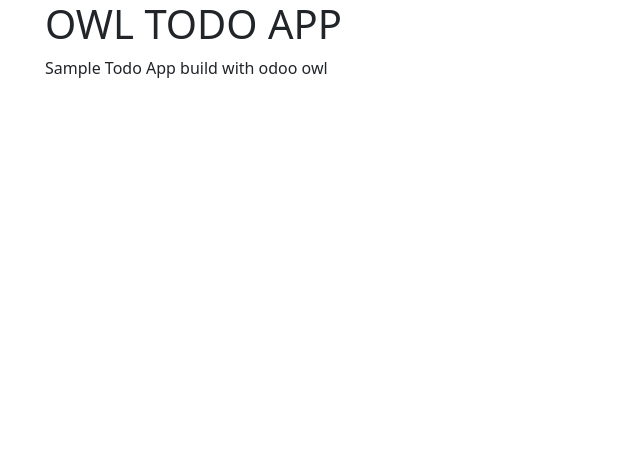
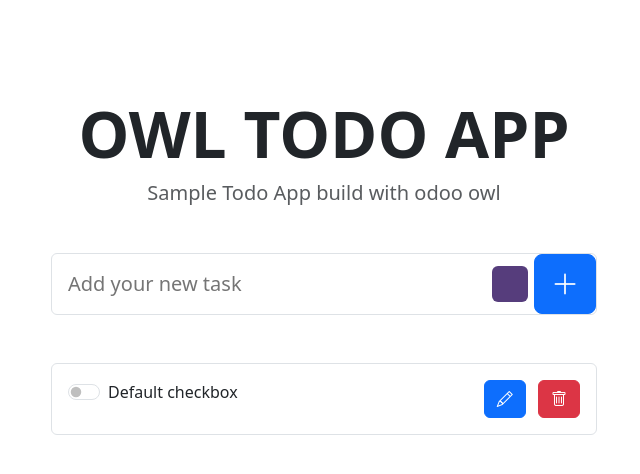
Before and after one commit to niye2121/OWLTodoApp, a plain HTML site: page index.html in a window 1280 px wide. Shown: the whole page, without its empty margins (316-956 px from the left). Drawn offline with nearby package versions, Linux system fonts and the light colour scheme.

Commit message:
Design Basic UI

```diff
--- a/index.html
+++ b/index.html
@@ -12,12 +12,39 @@
 </head>
 <body>
     <div class="container">
-        <div cla="row">
+        <div class="row my-5 py-5">
             <div class="col-lg-6 offset-lg-3">
-                <h1> OWL TODO APP</h1>
-                <p>Sample Todo App build with odoo owl</p>
+                <h1 class="text-center fw-bold main-title"> OWL TODO APP</h1>
+                <p class="text-center h5 text-muted mb-5">Sample Todo App build with odoo owl</p>
+
+                <div>
+                    <div class="input-group-lg w-100 d-flex border rounded align-items-center">
+                        <input type="text" class="form-control-lg flex-fill border-0 me-1" placeholder="Add your new task " aria-label="Recipient's username" aria-describedby="button-addon2">
+                        <input type="color" class="form-control-lg form-control-color border-0 bg-white m-0"
+                         id="exampleColorInput" value="#563d7c" title="Choose your color">
+                        <button class="btn btn-primary" type="button" id="button-addon2"><i class="bu bi-plus-lg fs-3"></i ></button>
+                    </div>
+                </div>
+
+
+                <ul class="d-flex flex-column mt-5 p-0">
+                    <li class="d-flex align-item-center justify-content-between border p-3 mb-2 rounded">
+                        <div class="form-check form-switch fs5">
+                            <input class="form-check-input" type="checkbox" value="" id="flexCheckDefault">
+                            <label class="form-check-label" for="flexCheckDefault">
+                            Default checkbox
+                            </label>
+                        </div>
+                        <div>
+                            <button class="btn btn-primary me-2"><i class="bi bi-pencil "> </i></button>
+                            <button class="btn btn-danger"><i class="bi bi-trash "> </i></button>
+                        </div>
+                    </li>
+                </ul>
 
             </div>
+
+
 
         </div>
     </div>
--- a/style.css
+++ b/style.css
@@ -0,0 +1,3 @@
+.main-title{
+    font-size: 4rem;
+}
```
